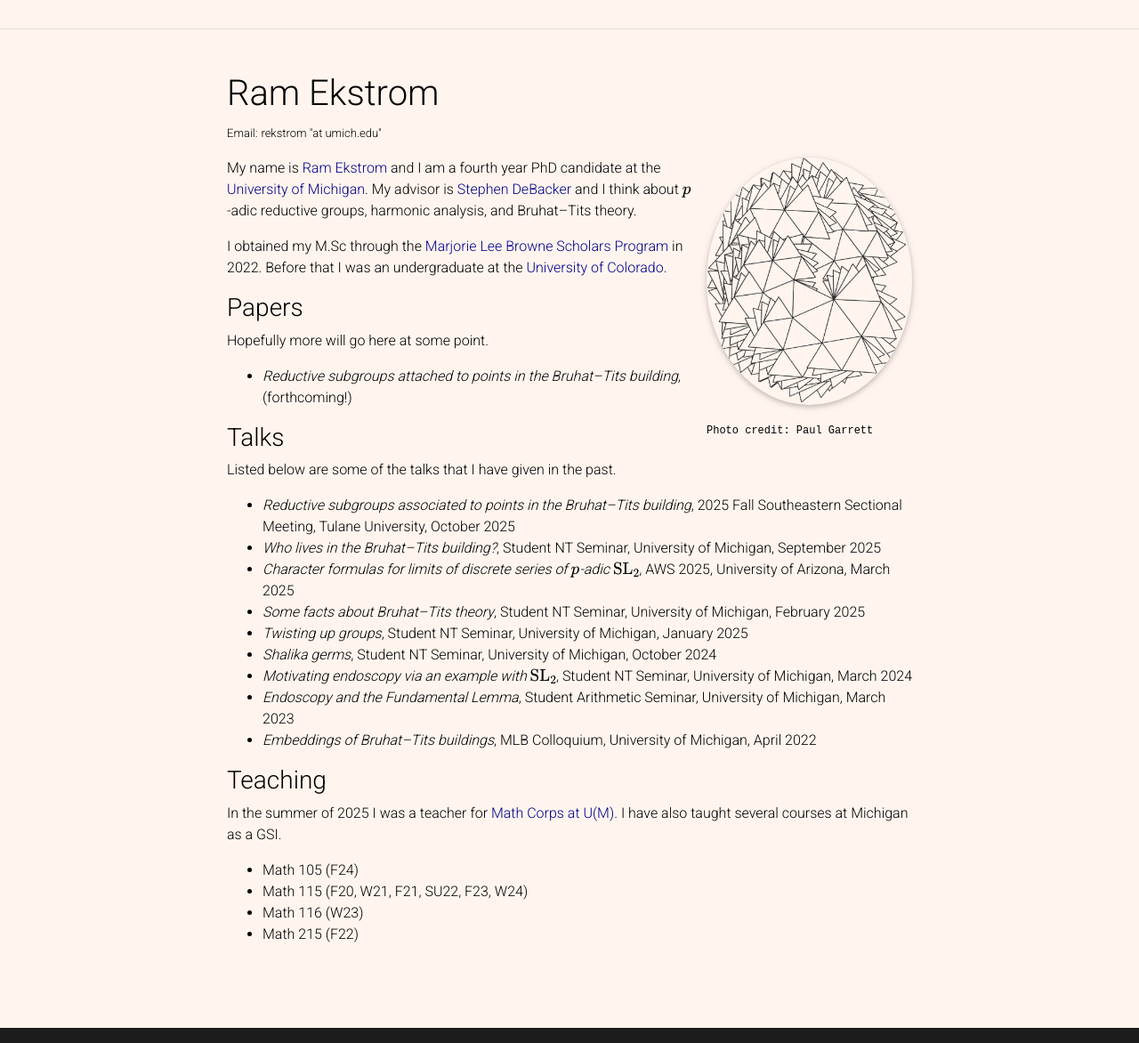
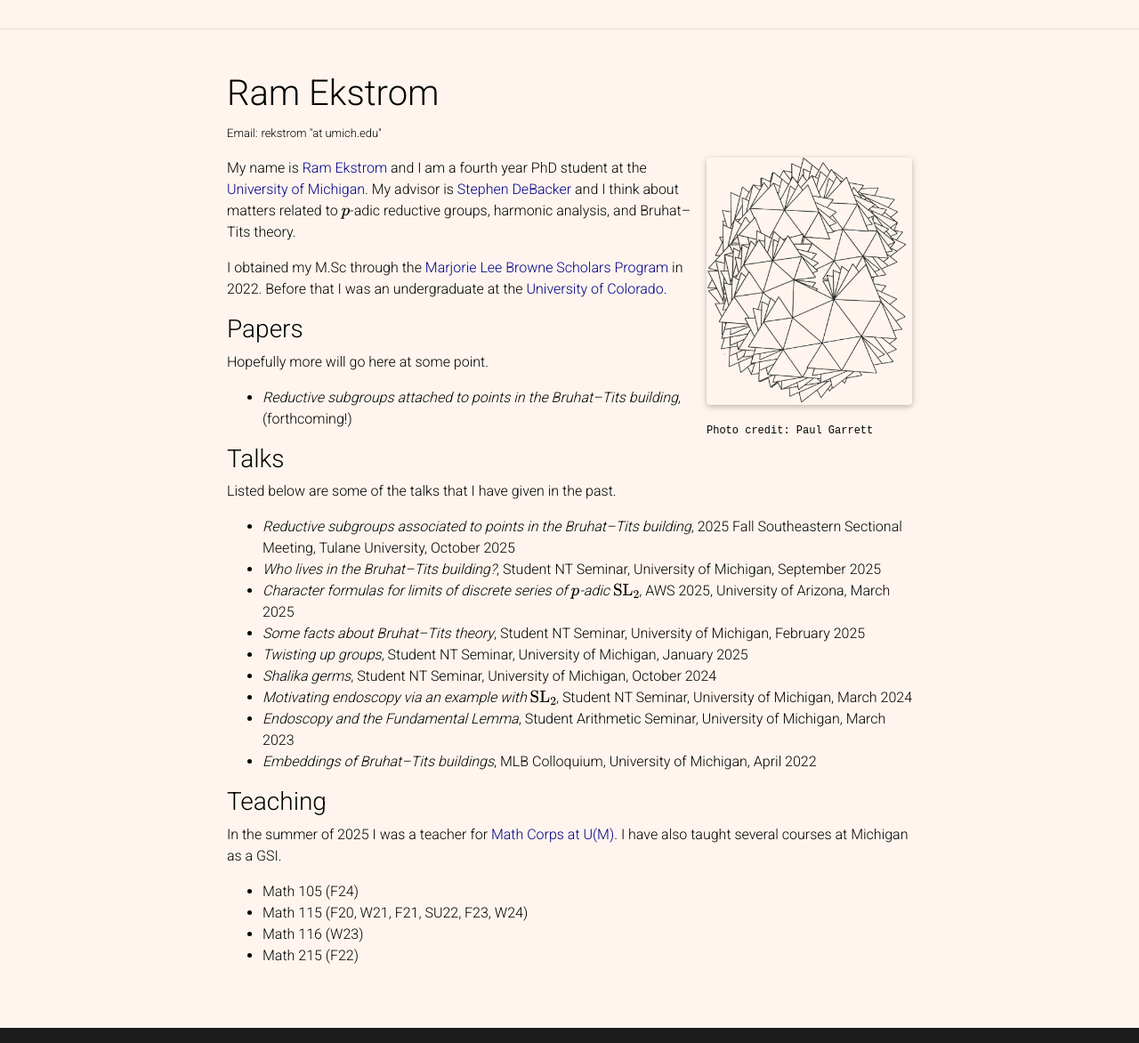
Before and after one commit to ramekstrom/ramekstrom.github.io, a Jekyll site: the page built from _pages/about.md, in a window 1280 px wide and 1172 px high. Shown: the whole window at 89% size. Built offline with Jekyll 4.4.1, drawn with Linux system fonts in a browser that asks for light colours; full-size pictures stand in for the smaller copies a plugin makes; comment, search, counter and statistics services are not loaded; a style sheet for code colours, icons or effects is not loaded.

Commit message:
Update about.md

```diff
--- a/_pages/about.md
+++ b/_pages/about.md
@@ -18,7 +18,7 @@
 social: false  # includes social icons at the bottom of the page
 ---
 
-My name is [Ram Ekstrom](https://lsa.umich.edu/math/people/phd-students/rekstrom.html) and I am a fourth year PhD candidate at the [University of Michigan](https://lsa.umich.edu/math). My advisor is [Stephen DeBacker](https://dept.math.lsa.umich.edu/~smdbackr/) and I think about $p$-adic reductive groups, harmonic analysis, and Bruhat–Tits theory.
+My name is [Ram Ekstrom](https://lsa.umich.edu/math/people/phd-students/rekstrom.html) and I am a fourth year PhD student at the [University of Michigan](https://lsa.umich.edu/math). My advisor is [Stephen DeBacker](https://dept.math.lsa.umich.edu/~smdbackr/) and I think about matters related to $p$-adic reductive groups, harmonic analysis, and Bruhat–Tits theory.
 
 
 I obtained my M.Sc through the [Marjorie Lee Browne Scholars Program](https://lsa.umich.edu/math/graduates/GraduateStudentHandbook/the-marjorie-lee-browne-scholars-program.html) in 2022. Before that I was an undergraduate at the [University of Colorado](https://www.colorado.edu/math/).
```
Also changed, not shown: other parts of _pages/about.md (+1 -1 lines).
